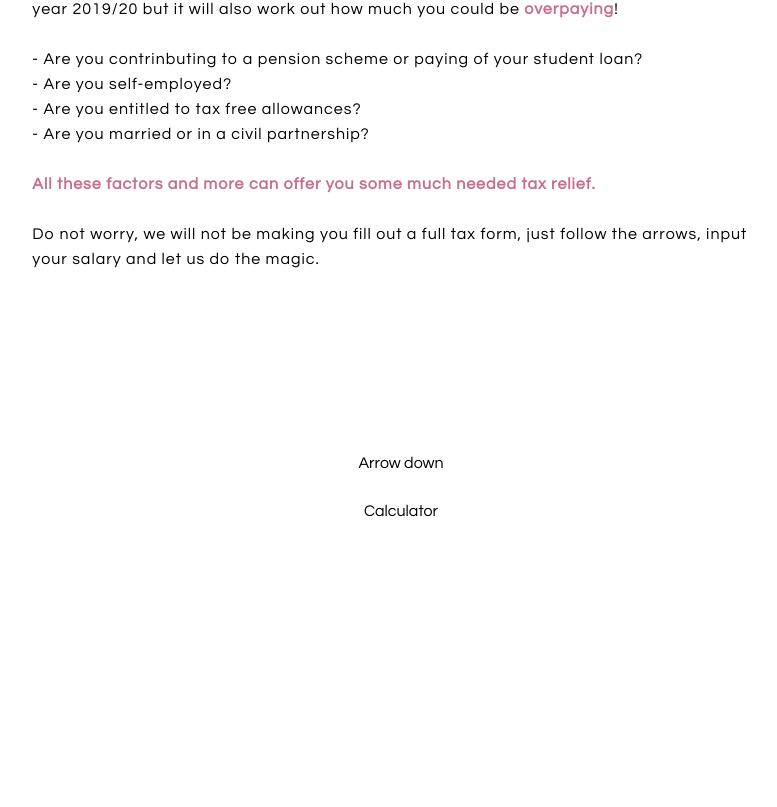
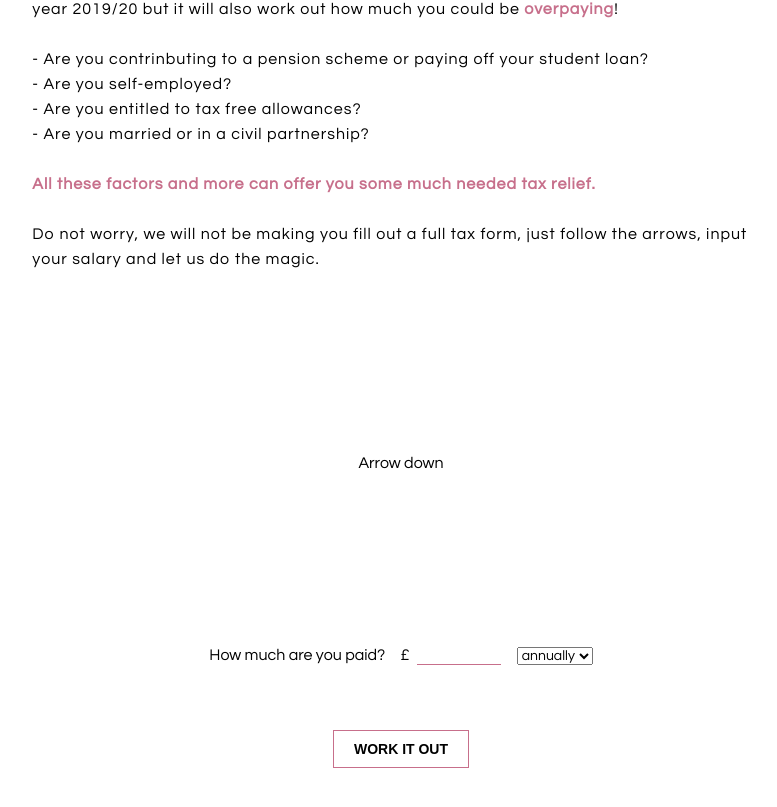
Before and after one commit to harrygturner/finimize-tax-challenge, a React (Create React App) app: page / in a window 1280 px wide. Shown: the part 297-1104 px from the top of the page, without its empty margins (239-1016 px from the left). Built offline with nearby package versions, Linux system fonts and the light colour scheme.

Commit message:
calculator working and error message rendering

```diff
--- a/src/App.css
+++ b/src/App.css
@@ -40,3 +40,7 @@
   margin: auto;
   text-align: left;
 }
+
+.cont>div {
+  margin: 2%;
+}
--- a/src/App.js
+++ b/src/App.js
@@ -2,19 +2,65 @@ import React, { Component } from 'react';
 import './App.css';
 
 import Introduction from './containers/intro/Introduction';
-import Calculator from './containers/Calculator';
+import Calculator from './containers/calc/Calculator';
 import Navigation from './components/Navigation';
 
 class App extends Component {
+
+  state = {
+    takeHomeIncome: 0,
+    taxedIncome: 0
+  }
+
+  getSalaryPerAnnum = values => {
+    const { salary, rate, hoursPerWeek } = values;
+    const weeksInYear = 52;
+    let salaryPerAnnum;
+    switch (rate) {
+      case 'hourly':
+        salaryPerAnnum=salary*hoursPerWeek*weeksInYear;
+        break;
+      case 'weekly':
+        salaryPerAnnum = salary*weeksInYear;
+        break;
+      default:
+        salaryPerAnnum = salary;
+    }
+    this.calculateIncomeAfterTax(salaryPerAnnum)
+  }
+
+  calculateIncomeAfterTax = salary => {
+    let takeHomeIncome;
+
+    if(salary <= 11500){
+      takeHomeIncome = salary;
+    } else if( salary > 11500 && salary <= 45000 ) {
+      takeHomeIncome = this.calculateAmountAfterTax(0.2, (salary - 11500)) + 11500;
+    } else if ( salary > 45000 && salary <= 150000 ){
+      takeHomeIncome = this.calculateAmountAfterTax(0.4, (salary - 45000)) + this.calculateAmountAfterTax(0.2, (45000 - 11500)) + 11500;
+    } else {
+      takeHomeIncome = this.calculateAmountAfterTax(0.45, (salary - 150000)) + this.calculateAmountAfterTax(0.4, (150000 - 45000)) + this.calculateAmountAfterTax(0.2, (45000 - 11500)) + 11500;
+    }
+    const taxedIncome = salary - takeHomeIncome
+    this.setState({
+      takeHomeIncome,
+      taxedIncome
+    });
+    console.log(takeHomeIncome, taxedIncome);
+  }
+
+  calculateAmountAfterTax = (tax_rate, amount) => amount * (1-tax_rate);
 
   render() {
     return (
       <div className="App">
         < Introduction renderQuotes={this.quoteAnimation} />
         < Navigation />
-        < Calculator />
+        < Calculator
+          getSalaryPerAnnum={this.getSalaryPerAnnum}
+        />
       </div>
-    );
+    )
   }
 }
 
--- a/src/containers/Calculator.js
+++ /dev/null
@@ -1,13 +0,0 @@
-import React, { Component } from 'react';
-
-export default class Calculator extends Component {
-
-   render(){
-      return(
-         <div id='calculator' className='section'>
-            Calculator
-         </div>
-      )
-   }
-
-}
--- /dev/null
+++ b/src/containers/calc/Calculator.js
@@ -0,0 +1,77 @@
+import React, { Component } from 'react';
+import './calc.css';
+
+export default class Calculator extends Component {
+
+   state = {
+      salary: null,
+      rate: 'annually',
+      hoursPerWeek: null,
+      errorMessage: ''
+   }
+
+   handleInputChange = e => {
+      this.setState({
+         [e.target.name]: e.target.value,
+         errorMessage: ''
+      })
+      const hourQuestionEl = document.querySelector('#hours');
+      if(e.target.value === 'hourly'){
+         hourQuestionEl.classList.remove('hidden')
+      } else if(e.target.name === 'rate' && !hourQuestionEl.classList.contains('hidden')) {
+         hourQuestionEl.classList.add('hidden')
+      }
+   }
+
+   handleFormSubmission = event => {
+      event.preventDefault();
+      const { salary, rate, hoursPerWeek } = this.state
+      if(!salary){
+         this.setState({ errorMessage: 'Please insert your salary.' });
+      } else if( rate === 'hourly' && !hoursPerWeek ) {
+         this.setState({ errorMessage: 'Please insert the number of hours a week you work.' });
+      } else {
+         this.props.getSalaryPerAnnum(this.state);
+      }
+   }
+
+   render(){
+      return(
+         <div id='calculator' className='section center'>
+            <div className='cont'>
+               <form onSubmit={this.handleFormSubmission} >
+                  <div className='question'>
+                     How much are you paid?
+                     <span className='salary'>
+                        £
+                        <input
+                           type='number'
+                           name='salary'
+                           onChange={this.handleInputChange}
+                        />
+                     </span>
+                     <select name='rate' onChange={this.handleInputChange} value={this.state.rate}>
+                        <option value='hourly'>hourly</option>
+                        <option value='weekly'>weekly</option>
+                        <option value='annually'>annually</option>
+                     </select>
+                  </div>
+                  <div id='hours' className='question hidden'>
+                     How many hours a week do you work?
+                        <input
+                           type='number'
+                           name='hoursPerWeek'
+                           onChange={this.handleInputChange}
+                        />
+                  </div>
+                  <input type='submit' value='WORK IT OUT' />
+               </form>
+               <div className='error'>
+                  { this.state.errorMessage ? this.state.errorMessage : null }
+               </div>
+            </div>
+         </div>
+      )
+   }
+
+}
--- /dev/null
+++ b/src/containers/calc/calc.css
@@ -0,0 +1,70 @@
+#calculator .cont {
+   text-align: center;
+   margin: auto;
+}
+/*
+#calculator div {
+   border: solid 1px black;
+} */
+
+#calculator form div {
+   margin: 3% 0;
+   transition: opacity 1s;
+}
+
+#calculator span {
+   margin: 0 2%;
+}
+
+#calculator input[type=number] {
+   margin-left: 1%;
+   border: none;
+   border-bottom: solid 1px rgb(199, 111, 139);
+   font-size: 14px;
+   width: 80px;
+}
+
+#calculator input:focus {
+   outline: none;
+}
+
+#calculator select{
+   font-size: 14px;
+   font-family: 'Questrial'
+}
+
+#calculator select:focus{
+   outline: none;
+}
+
+.hidden {
+   opacity: 0;
+}
+
+#hours input {
+   width: 30px;
+}
+
+#calculator input[type=submit] {
+   background: white;
+   color: black;
+   padding: 10px 20px;
+   font-size: 14px;
+   font-weight: bold;
+   cursor: pointer;
+   border: solid 1px rgb(199, 111, 139);
+   transition: color 1s, background 1.5s;
+}
+
+#calculator input[type=submit]:hover {
+   background: rgb(199, 111, 139);
+   color: white;
+}
+
+#calculator .error {
+   color: red;
+   margin-top: 4%;
+   font-size: 14px;
+   font-weight: bold;
+   letter-spacing: 1px;
+}
--- a/src/containers/intro/Introduction.js
+++ b/src/containers/intro/Introduction.js
@@ -17,7 +17,7 @@ export default class Introduction extends Component {
                <div className='content'>
                   Confused by your income tax and National Insurance? Our calculator will not only give you an indication of what you should be paying based on your annual salary for the financial year 2019/20 but it will also work out how much you could be <span className='bold'>overpaying</span>!
                   <br /><br />
-                  - Are you contrinbuting to a pension scheme or paying of your student loan?
+                  - Are you contrinbuting to a pension scheme or paying off your student loan?
                   <br />
                   - Are you self-employed?
                   <br />
--- a/src/containers/intro/intro.css
+++ b/src/containers/intro/intro.css
@@ -5,10 +5,6 @@
 #intro .header h3 {
    letter-spacing: 1.5px;
    margin-top: 4vh;
-}
-
-#intro .cont>div {
-   margin: 2%;
 }
 
 #intro .cont .content {
```
